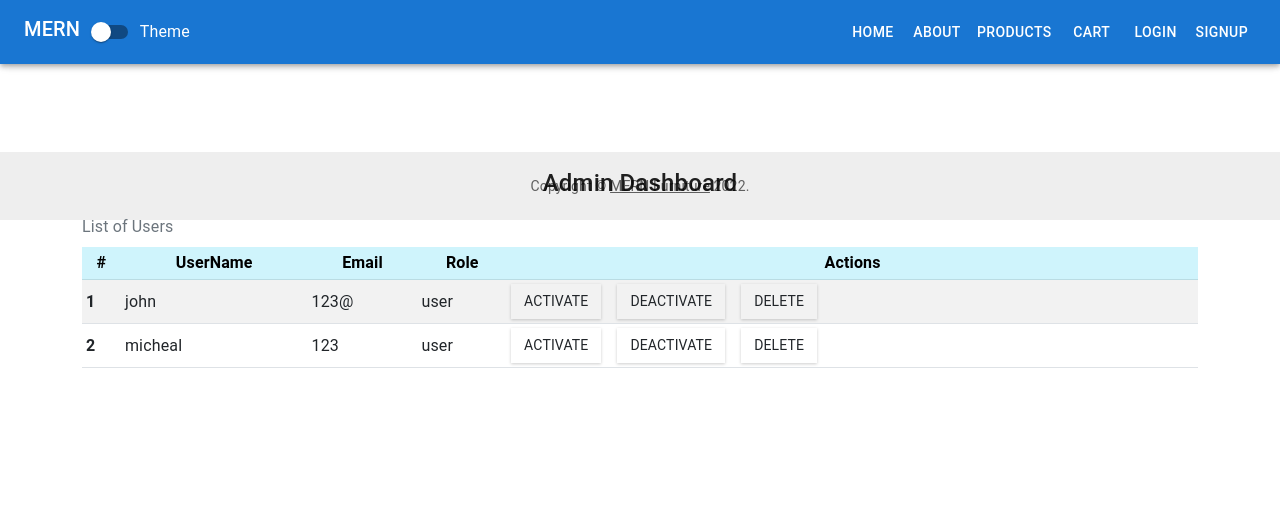
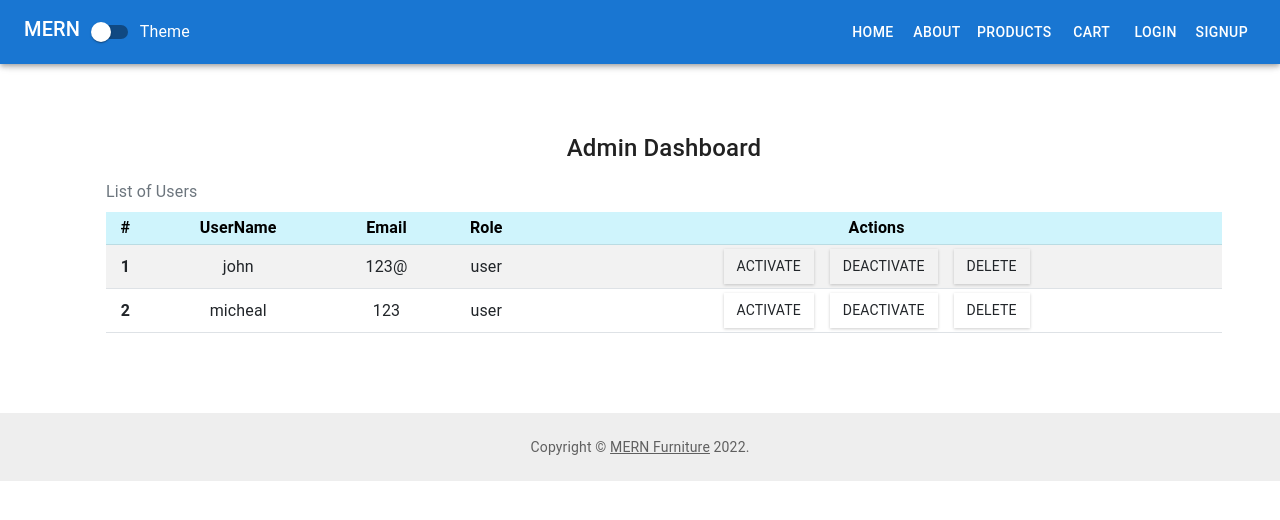
Before and after one commit to kimg5/eshop-frontend, a React (Create React App) app: page /admin in a window 1280 px wide. Shown: the top 520 px of the page. Built offline with nearby package versions, Linux system fonts and the light colour scheme.

Commit message:
Admin layout fixed

```diff
--- a/src/components/admin/UserList.js
+++ b/src/components/admin/UserList.js
@@ -82,7 +82,7 @@ export default function UserList(props) {
             <th scope="col">Actions</th>
           </tr>
         </thead>
-        <tbody>
+        <tbody className=" text-center">
           {userList.map((user, i) => (
             <tr key={user._id}>
               <th scope="row">{++i}</th>
--- a/src/pages/adminDashboard/Admin.js
+++ b/src/pages/adminDashboard/Admin.js
@@ -14,7 +14,7 @@ export default function Admin() {
   return (
     <>
       {/* <Header page="home" /> */}
-      <div className="userList">
+      <div>
         <UserList rows={userList} />{" "}
         {/* define userlist in another component and import it */}
       </div>
```
Also changed, not shown: src/pages/About.js (line endings or trailing spaces).
